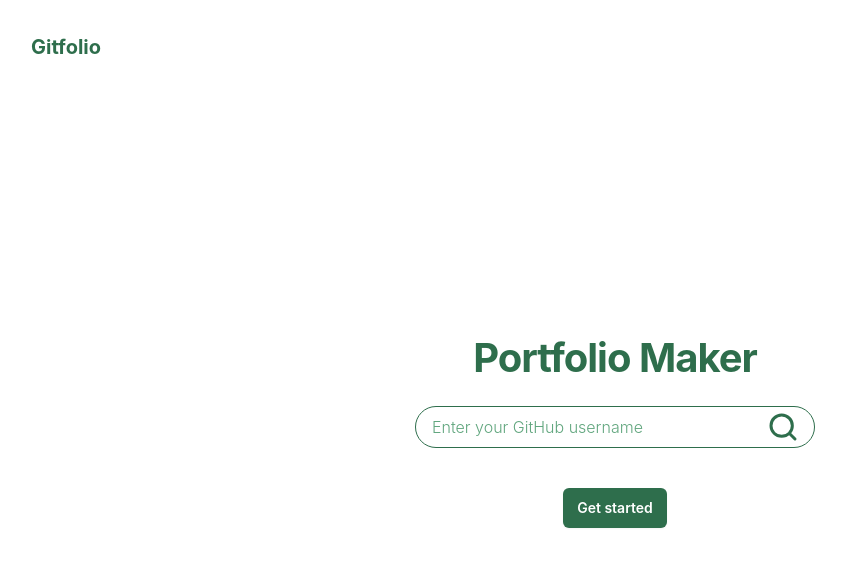
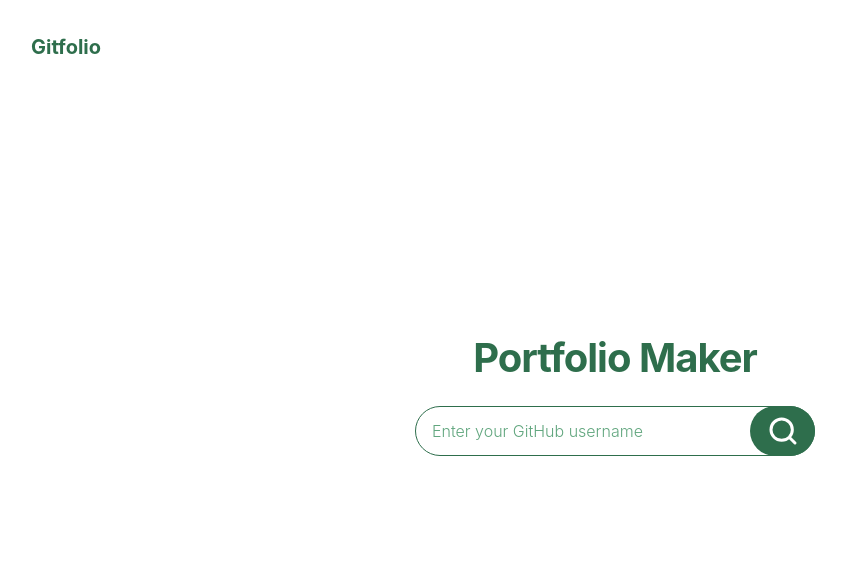
Before and after one commit to soritaheng/uq-hackathon, a React (Vite) app in the folder frontend/: page /step1 in a window 1280 px wide. Shown: the top 566 px of the page, without its empty margins (25-871 px from the left). Built offline with nearby package versions, Linux system fonts and the light colour scheme.

Commit message:
add search button and on press enter key event handling

```diff
--- a/frontend/src/components/ButtonPrimary.jsx
+++ b/frontend/src/components/ButtonPrimary.jsx
@@ -1,10 +1,11 @@
-const ButtonPrimary = ({ eventHandler, label }) => {
+const ButtonPrimary = ({ eventHandler, label, icon }) => {
   return (
     <button
       onClick={eventHandler}
-      className="min-w-[100px] rounded-md bg-primary px-3.5 py-2.5 text-sm font-semibold text-white shadow-sm focus-visible:outline focus-visible:outline-2 focus-visible:outline-offset-2 focus-visible:outline-indigo-600"
+      className="rounded-md bg-primary px-3.5 py-2.5 text-sm font-semibold text-white shadow-sm focus-visible:outline focus-visible:outline-2 focus-visible:outline-offset-2 focus-visible:outline-indigo-600"
     >
       <p>{label}</p>
+      {icon}
     </button>
   );
 };
--- a/frontend/src/components/Layout.jsx
+++ b/frontend/src/components/Layout.jsx
@@ -1,10 +1,13 @@
 import React from "react";
+import { Link } from "react-router-dom";
 
 const Layout = ({ children }) => {
   return (
     <div className="py-8 px-14 m-auto">
       <header>
-        <p className="text-body-lg font-bold text-primary">Gitfolio</p>
+        <Link href="/" className="text-body-lg font-bold text-primary">
+          Gitfolio
+        </Link>
       </header>
       <main>{children}</main>
     </div>
--- a/frontend/src/views/Step1.jsx
+++ b/frontend/src/views/Step1.jsx
@@ -35,6 +35,12 @@ const Step1 = () => {
     }
   };
 
+  const handlePressEnter = (e) => {
+    if (e.key === "Enter") {
+      fetchData();
+    }
+  };
+
   return (
     <div>
       <div className="relative isolate px-6 pt-14 lg:px-8">
@@ -50,17 +56,18 @@ const Step1 = () => {
                   value={usernameInput}
                   onChange={(e) => setUsernameInput(e.target.value)}
                   placeholder="Enter your GitHub username"
-                  className="placeholder:text-primary-400 placeholder:font-light px-4 py-2 border rounded-full border-primary  focus:outline-primary-700 w-full"
+                  className="placeholder:text-primary-400 placeholder:font-light px-4 py-2 border rounded-full border-primary  focus:outline-primary-700 w-full h-[50px]"
+                  onKeyDown={handlePressEnter}
                 />
-                <span className="absolute right-4 top-1/2 -translate-y-1/2">
+                <button
+                  onClick={fetchData}
+                  className="rounded-full bg-primary w-[65px] h-[50px] absolute flex right-0 justify-center items-center"
+                >
                   <img src={Search} alt="" />
-                </span>
+                </button>
               </div>
             </div>
             {error && <p className=" text-red-600 mt-4">{error}</p>}
-            <div className="mt-10 flex items-center justify-center gap-x-6">
-              <ButtonPrimary eventHandler={fetchData} label={"Get started"} />
-            </div>
           </div>
         </div>
       </div>
```
Also changed, not shown: frontend/src/assets/search.svg.
